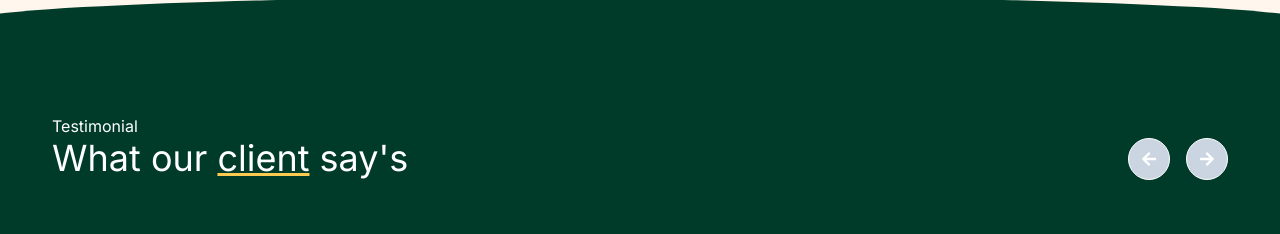
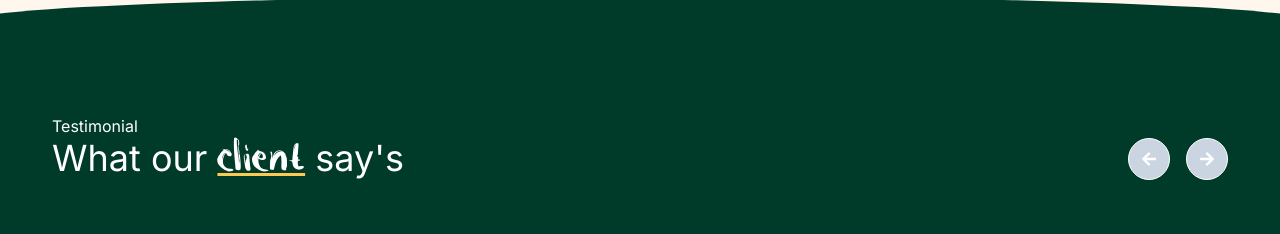
Before and after one commit to zablon-oigo/architect, a React (Vite) app: page / in a window 1280 px wide. Shown: the part 1856-2090 px from the top of the page. Built offline with nearby package versions, Linux system fonts and the light colour scheme.

Commit message:
changed heading to custom font

```diff
--- a/src/components/Testimonial.jsx
+++ b/src/components/Testimonial.jsx
@@ -61,7 +61,7 @@ function Testimonial() {
         <div className="xl:w-[1200px] text-white mx-auto px-3">
             <p className="">Testimonial</p>
             <div className="relative pb-8 lg:pb-0">
-                <h1 className="text-xl lg:text-4xl">What our <span className="underline decoration-[#fdca51] ">client</span> say's</h1>
+                <h1 className="text-xl lg:text-4xl">What our <span className="underline decoration-[#fdca51] primary-font ">client</span> say's</h1>
                 <Carousel
                 responsive={responsive}
                 swipable={true}
```
